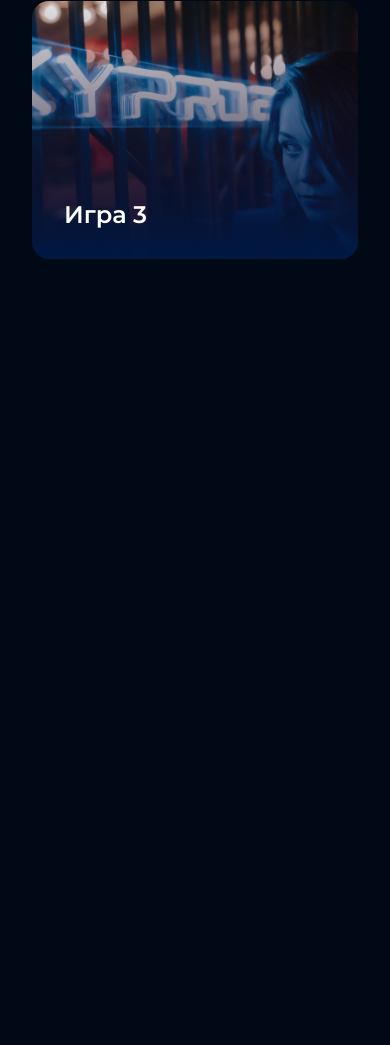
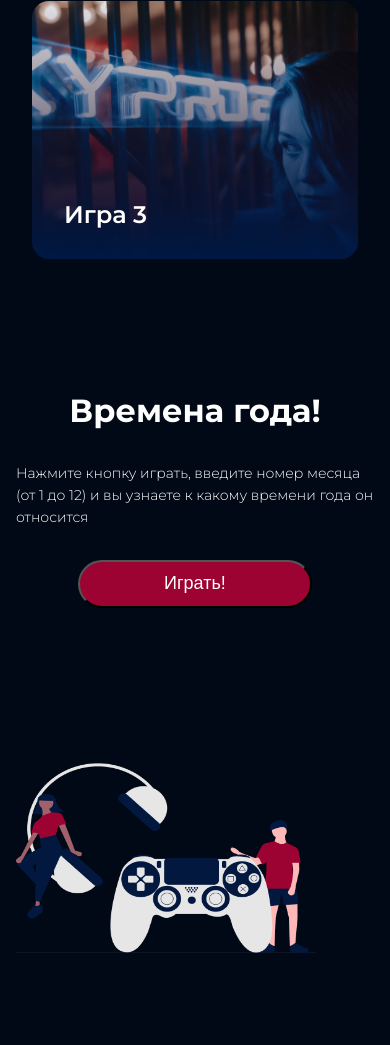
Before and after one commit to JuliaXmas/2nd-course-homework, a plain HTML site: page 2nd-course-homework/Homework.html in a window 390 px wide. Shown: the part 1503-2548 px from the top of the page. Before the commit the page ends 1894 px from the top, so only its background shows below. Drawn offline with Linux system fonts and the light colour scheme.

Commit message:
Added second block Seasons

```diff
--- a/2nd-course-homework/Homework.html
+++ b/2nd-course-homework/Homework.html
@@ -35,6 +35,20 @@
             <div class="game_text">Игра 3</div>
         </div>
     </section>
+
+    <section class="top_seasons">
+        <div class="top_seasons__box">
+            <h1 class="top_seasons__title">Времена года!</h1>
+            <p class="top_seasons__text">Нажмите кнопку играть, введите номер месяца (от 1 до 12) и вы узнаете к
+                какому
+                времени
+                года он относится
+            </p>
+            <button class="top_seasons__button">Играть!</button>
+        </div>
+        <img class="top_seasons__picture" src="./img/seasons.png" alt="game_pic">
+    </section>
+
 </body>
 
 </html>
--- a/2nd-course-homework/_mobile.scss
+++ b/2nd-course-homework/_mobile.scss
@@ -38,5 +38,62 @@
         &_button {
             margin-bottom: 367px;
         }
+
+        &_seasons {
+            height: 654px;
+            background: #000915;
+            color: #FFF;
+            display: flex;
+            column-gap: 135px;
+
+            &__box {
+                display: flex;
+                flex-direction: column;
+                align-items: center;
+            }
+
+            &__header {
+                display: flex;
+                flex-direction: column;
+                margin-top: 178px;
+            }
+
+            &__title {
+                font-size: 32px;
+                font-weight: 700;
+                padding-bottom: 32px;
+            }
+
+            &__text {
+                font-size: 14px;
+                font-weight: 300;
+                line-height: 22px;
+                padding-bottom: 32px;
+            }
+
+            &__button {
+                border-radius: 30px;
+                background: #9C0332;
+                width: 234px;
+                height: 48px;
+                color: #FFF;
+                font-size: 18px;
+                font-weight: 400;
+                margin-bottom: 64px;
+                cursor: pointer;
+
+                &:hover {
+                    transform: scale(1.05);
+                    transition: all 0.3s;
+                    box-shadow: 0 0 10px #888;
+                    animation: myAnim 0.5s ease 0s 1 alternate-reverse both;
+                }
+            }
+
+            &__picture {
+                width: 300px;
+                height: 190px;
+            }
+        }
     }
 }
--- a/2nd-course-homework/style.scss
+++ b/2nd-course-homework/style.scss
@@ -78,6 +78,59 @@ body {
             animation: myAnim 0.5s ease 0s 1 alternate-reverse both;
         }
     }
+
+    &_seasons {
+        height: 800px;
+        background: #000915;
+        color: #FFF;
+        display: flex;
+        column-gap: 135px;
+        flex-wrap: wrap;
+
+        &__header {
+            display: flex;
+            flex-direction: column;
+            margin-top: 218px;
+        }
+
+        &__title {
+            font-size: 64px;
+            font-weight: 700;
+            padding-bottom: 32px;
+        }
+
+        &__text {
+            font-size: 18px;
+            font-weight: 300;
+            line-height: 32px;
+            padding-bottom: 44px;
+        }
+
+        &__button {
+            border-radius: 30px;
+            background: #9C0332;
+            width: 234px;
+            height: 48px;
+            color: #FFF;
+            font-size: 18px;
+            font-weight: 400;
+            margin-bottom: 622px;
+            cursor: pointer;
+
+            &:hover {
+                transform: scale(1.05);
+                transition: all 0.3s;
+                box-shadow: 0 0 10px #888;
+                animation: myAnim 0.5s ease 0s 1 alternate-reverse both;
+            }
+        }
+
+        &__picture {
+            width: 485px;
+            height: 333px;
+        }
+    }
+
 }
 
 .games {
@@ -118,6 +171,8 @@ body {
     }
 }
 
+
+
 @media (max-width: 1024px) {
     .center {
         padding-left: calc(50% - 786px/2);
```
Also changed, not shown: 2nd-course-homework/img/Rectangle 6.png (added), 2nd-course-homework/img/seasons.png (added), 2nd-course-homework/style.css, 1 other file.
